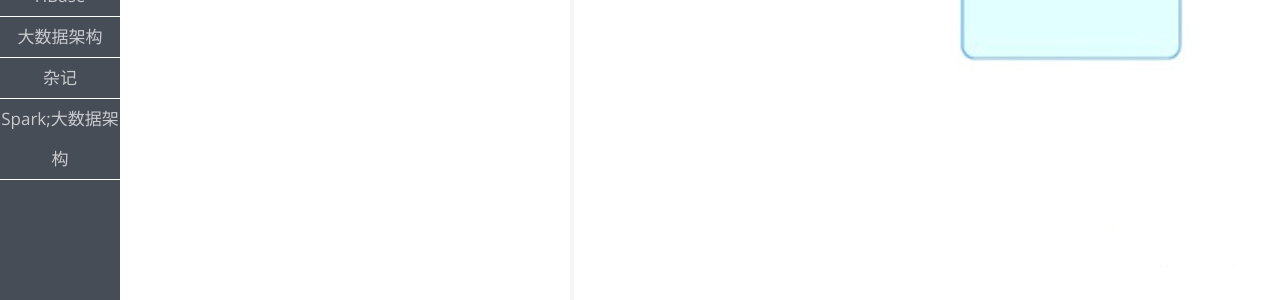
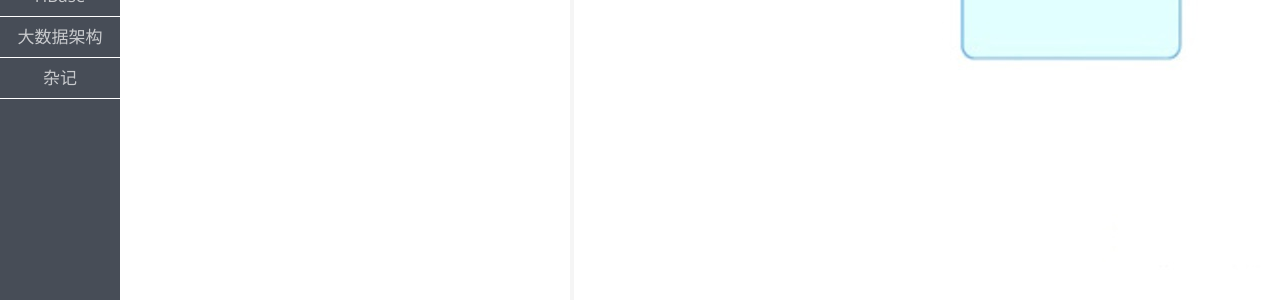
Before and after one commit to HywelZhang/hywelzhang.github.io, a Jekyll site: the page built from _posts/Spark/2017-08-17-Spark-Spark-Running-Architecture.markdown, in a window 1280 px wide. Shown: the part 580-880 px from the top of the page. Built offline with Jekyll 4.4.1, drawn with Linux system fonts in a browser that asks for light colours; some web fonts are replaced.

Commit message:
spark on Yarn cluster1

```diff
--- a/_posts/Spark/2017-08-17-Spark-Spark-Running-Architecture.markdown
+++ b/_posts/Spark/2017-08-17-Spark-Spark-Running-Architecture.markdown
@@ -2,7 +2,7 @@
 layout: post
 title: "Spark运行时架构"
 date: 星期三, 08. 二月 2017 09:39上午
-categories: Spark;大数据架构
+categories: Spark
 ---
 Spark程序提交作业主要有三种运行模式，Standalong，Spark On Yarn Cluster，Spark On Yarn Client模式，先就生产环境使用最多的Spark On Yarn Cluster模式
 
```
Also changed, not shown: other parts of _posts/Spark/2017-08-17-Spark-Spark-Running-Architecture.markdown (+1 -1 lines).
